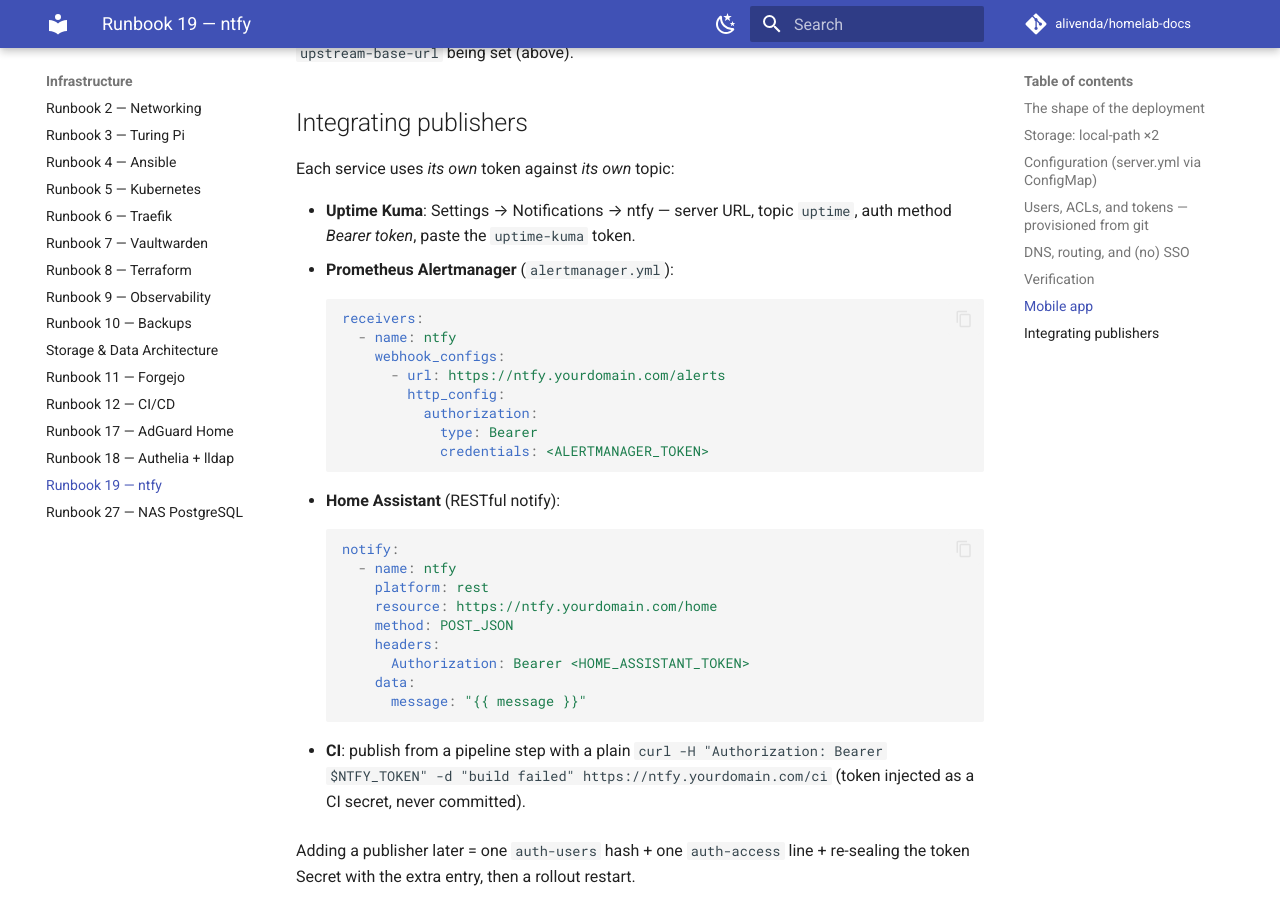
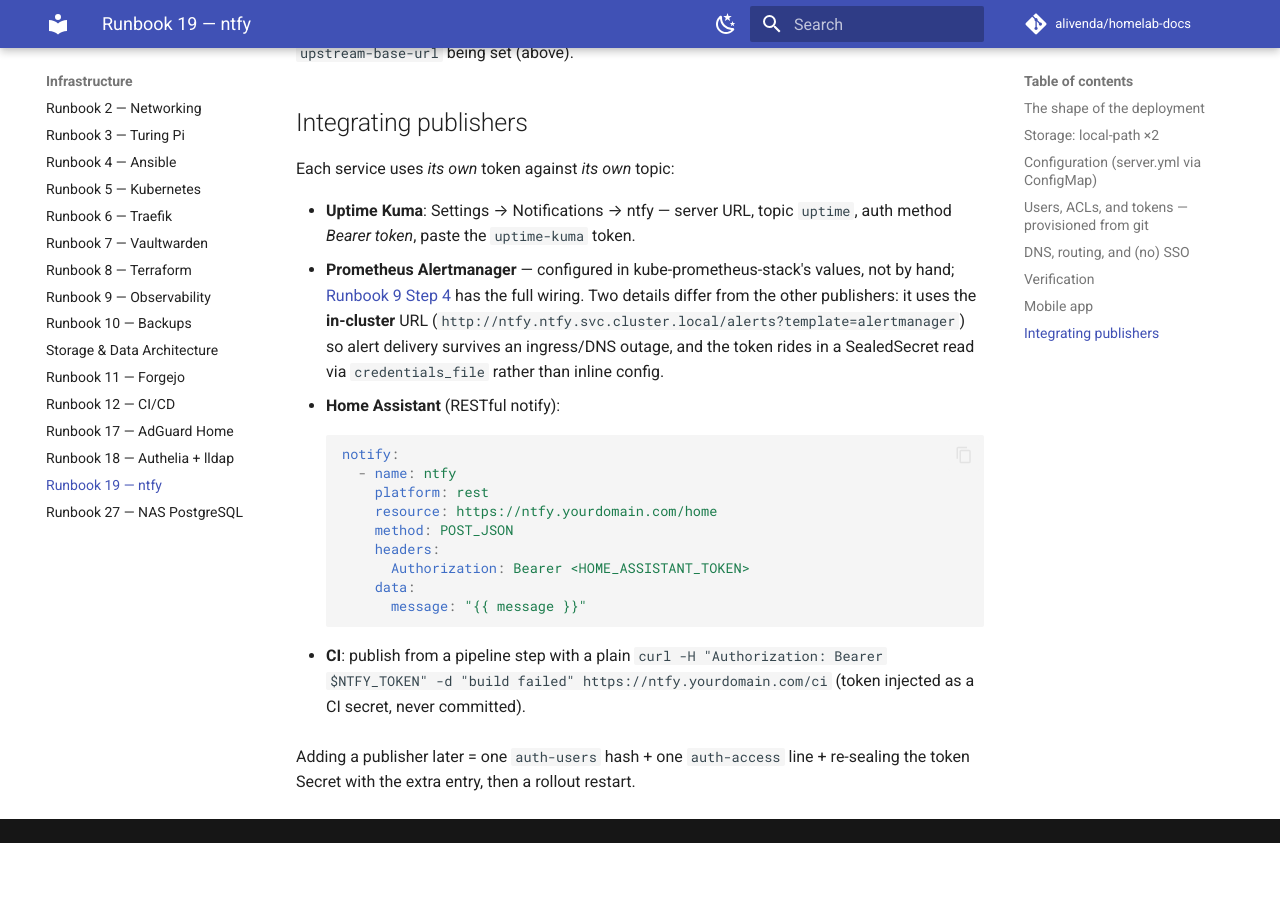
Before and after one commit to alivenda/homelab-docs, an MkDocs documentation site: the page built from docs/19-ntfy.md, in a window 1280 px wide and 900 px high, scrolled down 4215 px. Built offline with MkDocs 1.6.1 and Material for MkDocs 9.7.7, drawn with Linux system fonts in a browser that asks for light colours; comment, search, counter and statistics services are not loaded; after the commit the page ends 5058 px from its top, so only the background shows below that.

Commit message:
Sweep stale restic- and promtail-era references
- index + personal-cloud-stack: backups are Velero + Garage, not Restic;
  monitoring line gains Alloy
- R5: etcd snapshots ship off-node via k3s's etcd-s3 to Garage, not a restic
  include list
- R19: the Alertmanager publisher snippet contradicted the live wiring
  (in-cluster URL + template=alertmanager + credentials_file); point it at
  R9 Step 4 instead

````diff
--- a/docs/19-ntfy.md
+++ b/docs/19-ntfy.md
@@ -142,18 +142,12 @@ Install the ntfy [Android](https://play.google.com/store/apps/details?id=io.heck
 Each service uses *its own* token against *its own* topic:
 
 - **Uptime Kuma**: Settings → Notifications → ntfy — server URL, topic `uptime`, auth method *Bearer token*, paste the `uptime-kuma` token.
-- **Prometheus Alertmanager** (`alertmanager.yml`):
-
-    ```yaml
-    receivers:
-      - name: ntfy
-        webhook_configs:
-          - url: https://ntfy.yourdomain.com/alerts
-            http_config:
-              authorization:
-                type: Bearer
-                credentials: <ALERTMANAGER_TOKEN>
-    ```
+- **Prometheus Alertmanager** — configured in kube-prometheus-stack's values, not
+  by hand; [Runbook 9 Step 4](09-observability.md#step-4-alerting-ntfy) has the full
+  wiring. Two details differ from the other publishers: it uses the **in-cluster**
+  URL (`http://ntfy.ntfy.svc.cluster.local/alerts?template=alertmanager`) so alert
+  delivery survives an ingress/DNS outage, and the token rides in a SealedSecret
+  read via `credentials_file` rather than inline config.
 
 - **Home Assistant** (RESTful notify):
 
````
Also changed, not shown: docs/05-kubernetes.md (+1 -1 lines), docs/index.md (+2 -2 lines), docs/personal-cloud-stack.md (+3 -3 lines).
